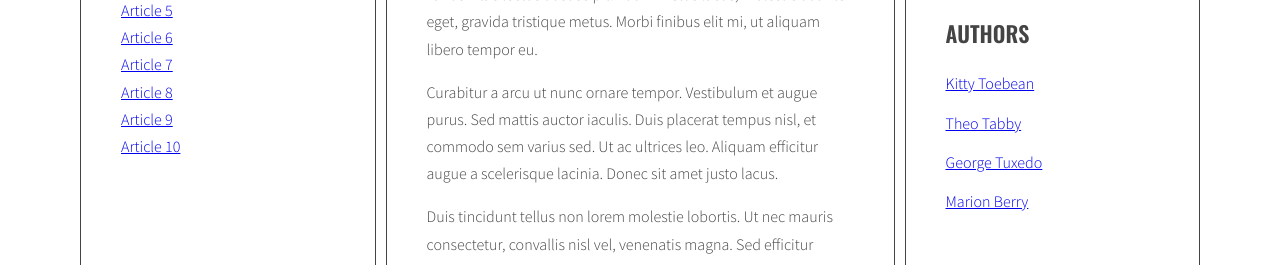
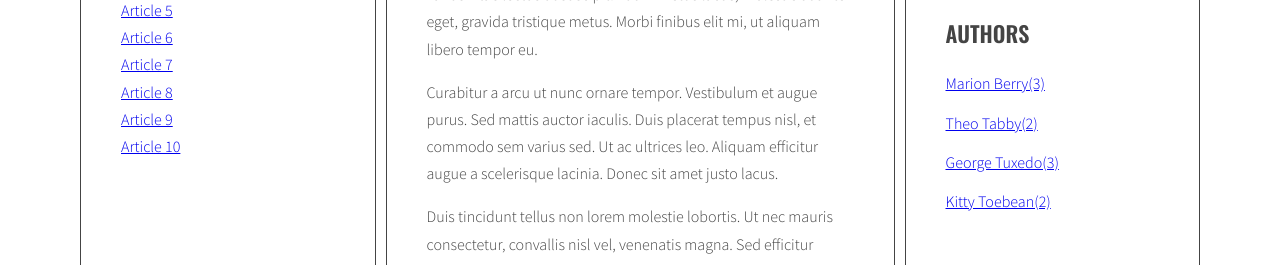
Before and after one commit to KatarzynaStrumidlo/javascript-blog, a website: page index.html in a window 1280 px wide. Shown: the part 470-735 px from the top of the page. Drawn offline with nearby package versions, Linux system fonts and the light colour scheme.

Commit message:
Add function calculateAuthorsParams and modify function generateAuthors to generate authors list in sidebar

```diff
--- a/index.html
+++ b/index.html
@@ -183,26 +183,6 @@
               </ul>
               <h2 class="section-title">Authors</h2>
               <ul class="list authors">
-                <li>
-                  <a href="#">
-                    <span class="author-name">Kitty Toebean</span>
-                  </a>
-                </li>
-                <li>
-                  <a href="#">
-                    <span class="author-name">Theo Tabby</span>
-                  </a>
-                </li>
-                <li>
-                  <a href="#">
-                    <span class="author-name">George Tuxedo</span>
-                  </a>
-                </li>
-                <li>
-                  <a href="#">
-                    <span class="author-name">Marion Berry</span>
-                  </a>
-                </li>
               </ul>
             </aside>
           </main>
--- a/js/script.js
+++ b/js/script.js
@@ -28,7 +28,8 @@ const optArticleSelector = '.post',
   optArticleAuthorSelector = '.post-author',
   optTagsListSelector = '.tags.list',
   optCloudClassCount = 5,
-  optCloudClassPrefix = 'tag-size-';
+  optCloudClassPrefix = 'tag-size-',
+  optAuthorsListSelector = '.authors.list';
 const generateTitleLinks = function(customSelector = ''){
   /* [DONE] remove contents of titleList */
   const titleList = document.querySelector(optTitleListSelector);
@@ -163,6 +164,17 @@ function addClickListenersToTags(){
   }
 }
 addClickListenersToTags();
+
+function calculateAuthorsParams(authors){
+  const params = {max: 0, min: 999999};
+  for(let author in authors){
+    console.log(author + ' is used ' + authors[author] + ' times');
+    params.max = Math.max(authors[author], params.max);
+    params.min = Math.min(authors[author], params.min);
+  }
+  return params;
+}
+//calculateAuthorsParams();
 function generateAuthors(){
   let allAuthors = {};
   const articles = document.querySelectorAll(optArticleSelector);
@@ -179,6 +191,16 @@ function generateAuthors(){
        allAuthors[author]++;
     }
   }
+  console.log(allAuthors);
+  const authorList = document.querySelector('.authors');
+  const authorsParams = calculateAuthorsParams(allAuthors);
+  let allAuthorsHTML = '';
+  for(let author in allAuthors){
+    const authorLinkHTML = '<li><a href="#author-' + author +' (' + allAuthors[author] + ')"' + '>' + author + '(' + allAuthors[author] + ')' + '</a></li>';
+    allAuthorsHTML += authorLinkHTML;
+    console.log('authorLinkHTML:', authorLinkHTML);
+  }
+  authorList.insertAdjacentHTML('beforeend', allAuthorsHTML);
 }
 generateAuthors();
 function authorsClickHandler(event){
```
